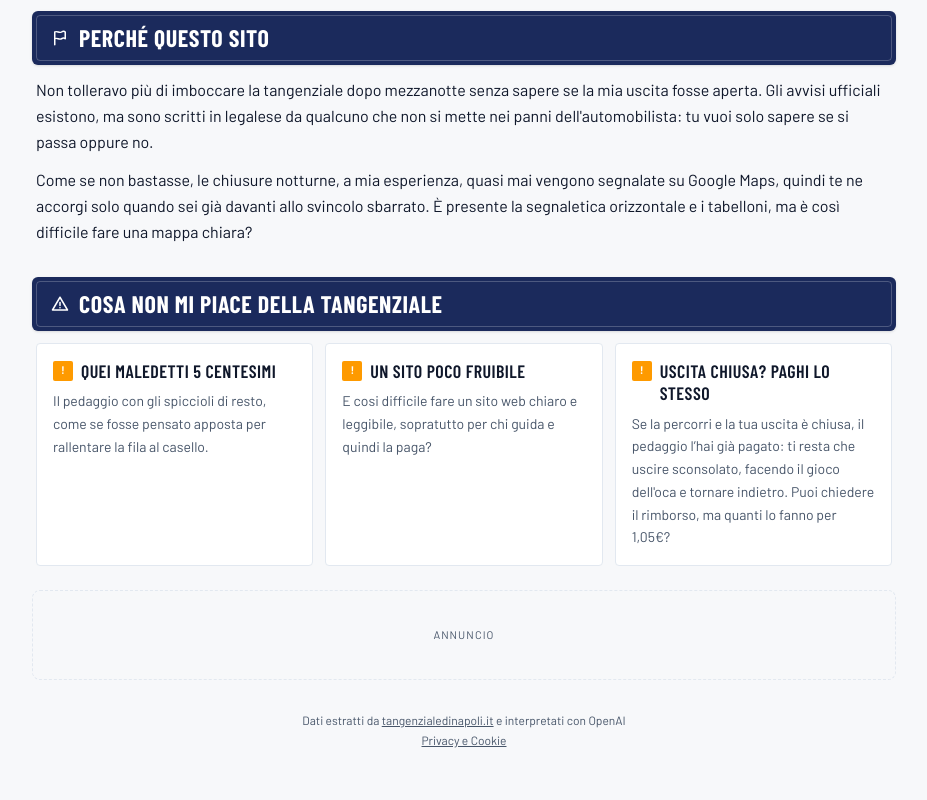
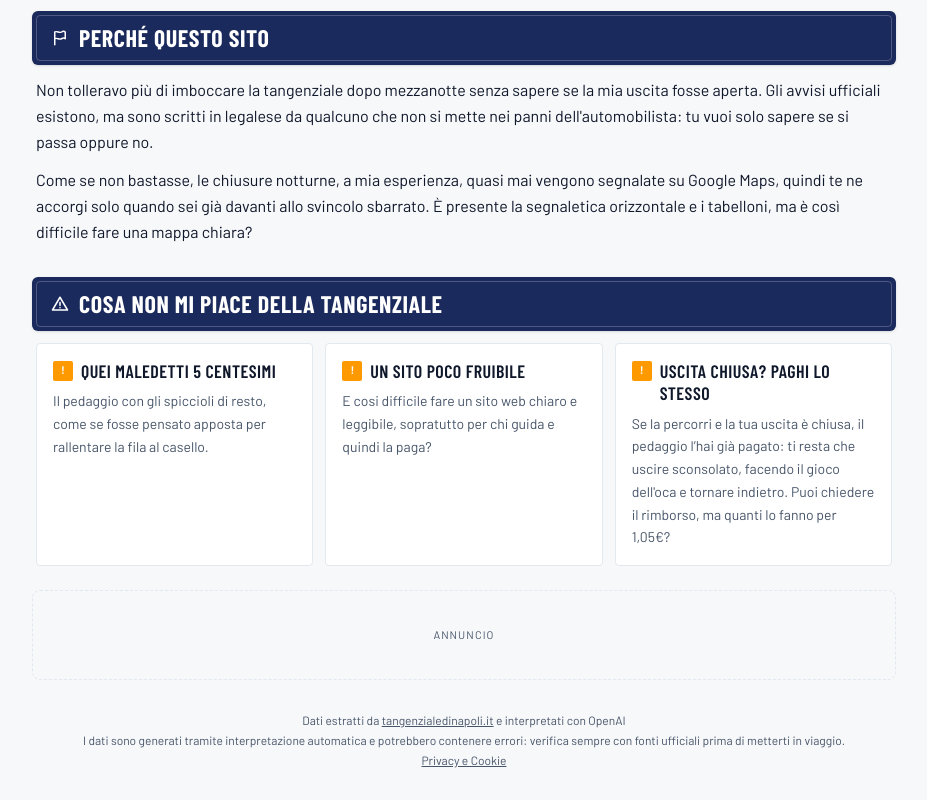
Before and after one commit to hanarker/tangenziale_aoc, a Next.js app: page / in a window 1280 px wide. Shown: the part 1016-1816 px from the top of the page, without its empty margins (176-1103 px from the left). Built offline with nearby package versions, Linux system fonts and the light colour scheme; no server answers; the database is empty.

Commit message:
Aggiunto disclaimer

```diff
--- a/app/page.tsx
+++ b/app/page.tsx
@@ -96,6 +96,9 @@ export default async function HomePage() {
           e interpretati con OpenAI
         </p>
         <p className="mt-1">
+          I dati sono generati tramite interpretazione automatica e potrebbero contenere errori: verifica sempre con fonti ufficiali prima di metterti in viaggio.
+        </p>
+        <p className="mt-1">
           <Link href="/privacy" className="underline hover:text-accent">
             Privacy e Cookie
           </Link>
```
